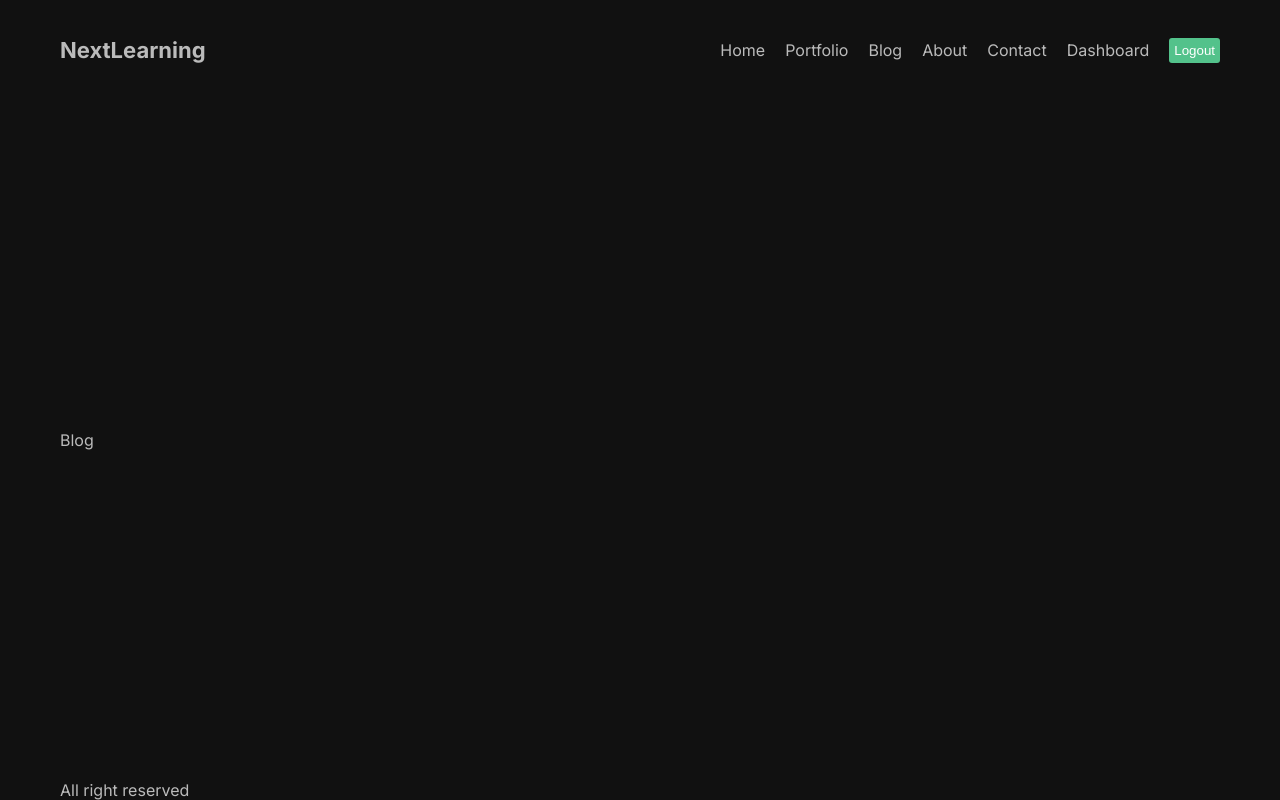
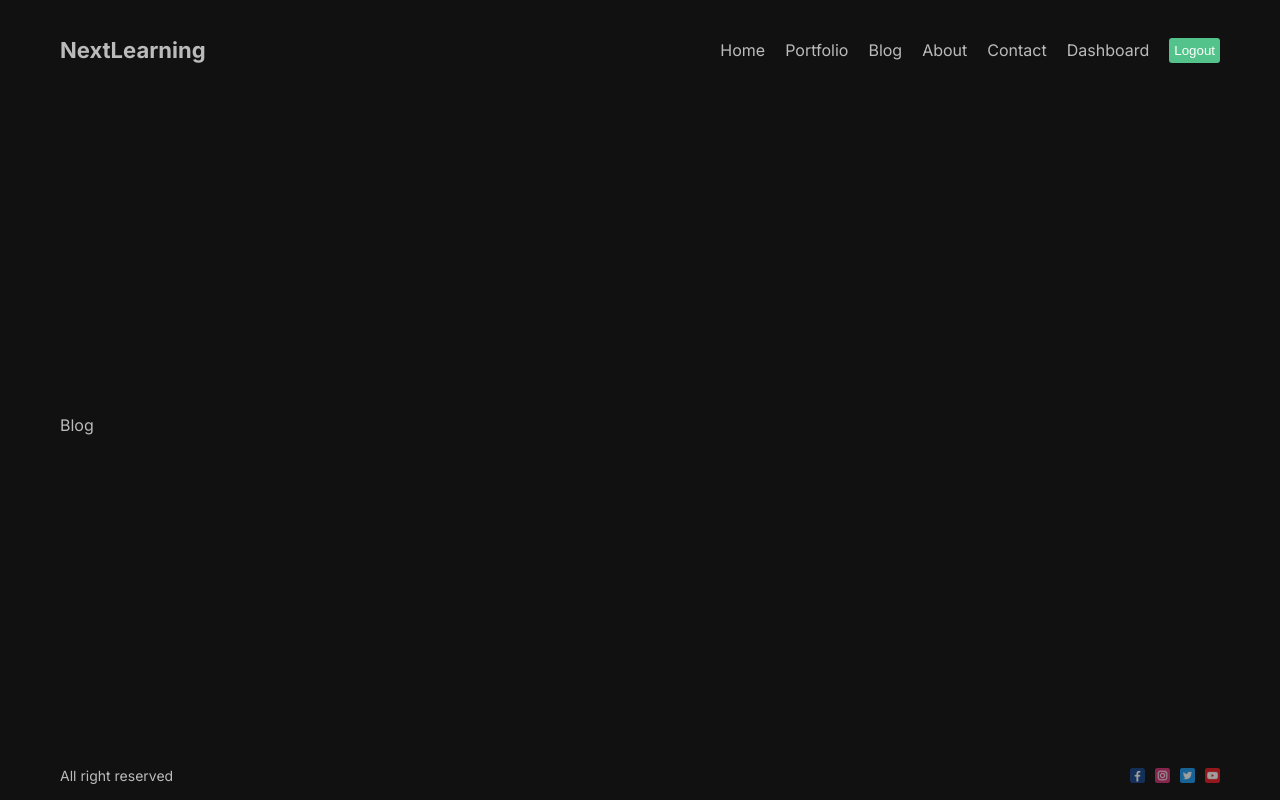
Before and after one commit to muhammetsalihaslan/nextjs-learning, a Next.js app: page /blog in a window 1280 px wide. Built offline with nearby package versions, Linux system fonts and the light colour scheme.

Commit message:
footer css

```diff
--- a/src/components/footer/Footer.jsx
+++ b/src/components/footer/Footer.jsx
@@ -1,10 +1,43 @@
 import React from "react";
+import styles from "./footer.module.css";
+import Image from "next/image";
 
 const Footer = () => {
   return (
-    <div>
+    <div className={styles.container}>
       <div>All right reserved</div>
-      <div></div>
+      <div>
+        <div className={styles.social}>
+          <Image
+            src="/1.png"
+            width={15}
+            height={15}
+            className={styles.icon}
+            alt="fimage"
+          />
+          <Image
+            src="/2.png"
+            width={15}
+            height={15}
+            className={styles.icon}
+            alt="timage"
+          />
+          <Image
+            src="/3.png"
+            width={15}
+            height={15}
+            className={styles.icon}
+            alt="iimage"
+          />
+          <Image
+            src="/4.png"
+            width={15}
+            height={15}
+            className={styles.icon}
+            alt="limage"
+          />
+        </div>
+      </div>
     </div>
   );
 };
--- /dev/null
+++ b/src/components/footer/footer.module.css
@@ -0,0 +1,18 @@
+.container {
+  height: 50px;
+  font-size: 14px;
+  display: flex;
+  align-items: center;
+  justify-content: space-between;
+}
+
+.social {
+  display: flex;
+  align-items: center;
+  gap: 10px;
+}
+
+.icon {
+  opacity: 0.6;
+  cursor: pointer;
+}
```
